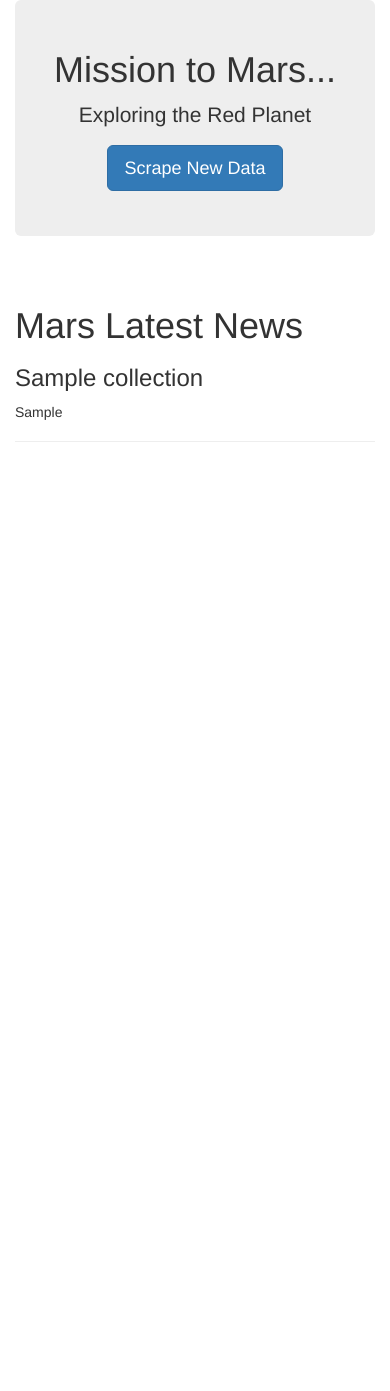
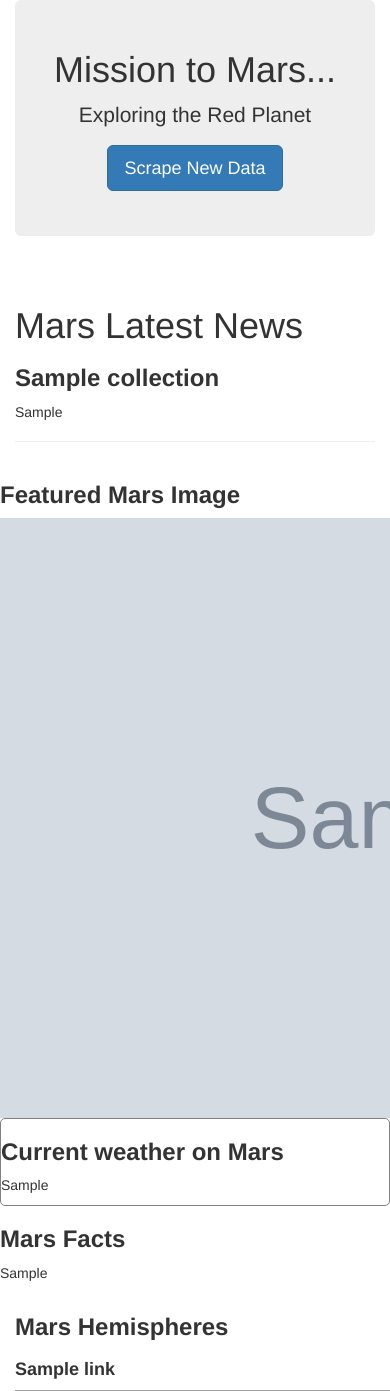
Before and after one commit to datamoa/web_scraping, a Flask app: page / in a window 390 px wide; the page is wider, and only the part inside the window is pictured. Shown: the top 1391 px of that part. Before the commit the page ends 442 px from the top of that part, so only its background shows below. Run offline with Flask 2, Linux system fonts and the light colour scheme; grey boxes marked "Sample" are stand-in pictures; a database or web service that is not in the repository returns one stand-in record (values such as "Sample title"); some libraries are stand-ins or nearby versions; grey boxes are pictures that could not be loaded.

Commit message:
added index.html

```diff
--- a/app.py
+++ b/app.py
@@ -17,6 +17,7 @@ def home():
 
     # Return template and data
     return render_template("index.html", mars_info=mars_data)
+
 @app.route("/scrape")
 def scrape():
 
--- a/templates/index.html
+++ b/templates/index.html
@@ -7,6 +7,20 @@
   <meta http-equiv="X-UA-Compatible" content="ie=edge">
   <title>Mars</title>
   <link rel="stylesheet" href="https://maxcdn.bootstrapcdn.com/bootstrap/3.3.7/css/bootstrap.min.css">
+
+<style>
+.container-weather{
+  border: 0.5px solid grey;
+  border-radius: 5px;
+}
+h3{
+  font-weight: bold
+}
+h4{
+  font-weight: bold
+}
+
+</style>
 </head>
 
 <body>
@@ -25,7 +39,43 @@
     </div>
   </div>
   <div class="container-fluid">
+    <div class="row">
+        <div class="row">
+            <div class="col-sm-8">
+              <h3>Featured Mars Image</h3>
+              <img src="{{mars_info.featured_image}}" class="rounded float-left" style="width:800px;height:600px;" alt="Mars">
+            </div>
 
+            <div class="col-sm-3">
+                <div class="container-weather">
+                    <h3>Current weather on Mars</h3>
+                    <p>{{mars_info.mars_weather}}</p>
+                </div>
+                <div class="container-dimensions">
+                    <h3>Mars Facts</h3>
+                    <p>{{mars_info.mars_dimensions|safe}}</p>
+                </div>
+            </div>
+            <div class="col-sm-1"></div>
+        </div>
+    <div class="container-fluid">
+        <div class="row-hemispheres-titles">
+            <h3>Mars Hemispheres</h3>
+        </div>
+        <div class="row-hemispheres-image">
+        <div class="row">
+          {% for link in mars_info.mars_hemisphere_url %}
+              <div class="col-sm-6">
+                <figure class="figure">
+                    <h4 class="card-title">{{link.title}}</h4>
+                    <img src={{link.url}} class="figure-img img-fluid rounded" style="width:600px;height:600px;" alt="Hemispheres">
+                </figure>
+              </div>
+          {% endfor %}
+        </div>
+        </div>
+    </div>
+  </div>
   </div>
 </body>
 
```
Also changed, not shown: scrape_mars.py (+19 -15 lines), 1 other file.
